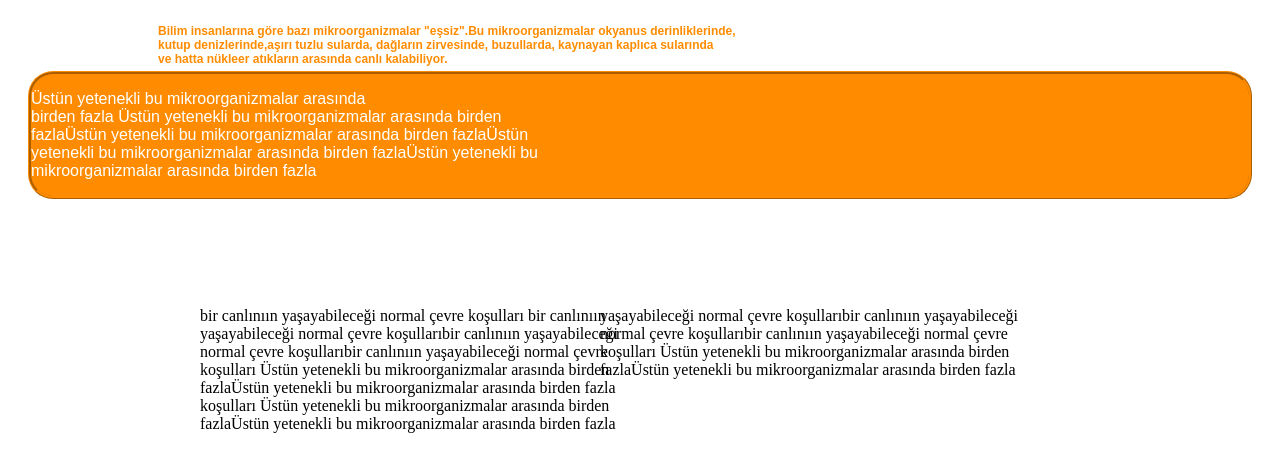
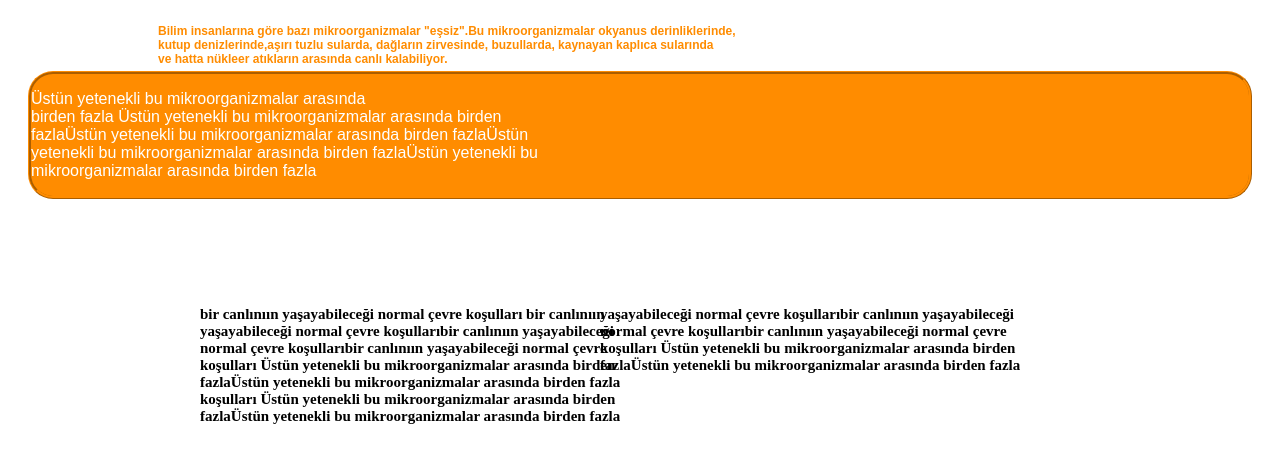
Before and after one commit to OzlemAkgunoglu/Dergi_calisma, a plain HTML site: page index.html in a window 1280 px wide. Shown: the part 209-680 px from the top of the page. Drawn offline with Linux system fonts and the light colour scheme.

Commit message:
Update style.css

```diff
--- a/style.css
+++ b/style.css
@@ -27,7 +27,7 @@
   top: 15px;
   left: 150px;
 }
-paragraf p {
+.paragraf p {
   color: black;
   font-weight: bold;
   font-size: 15px;
```
